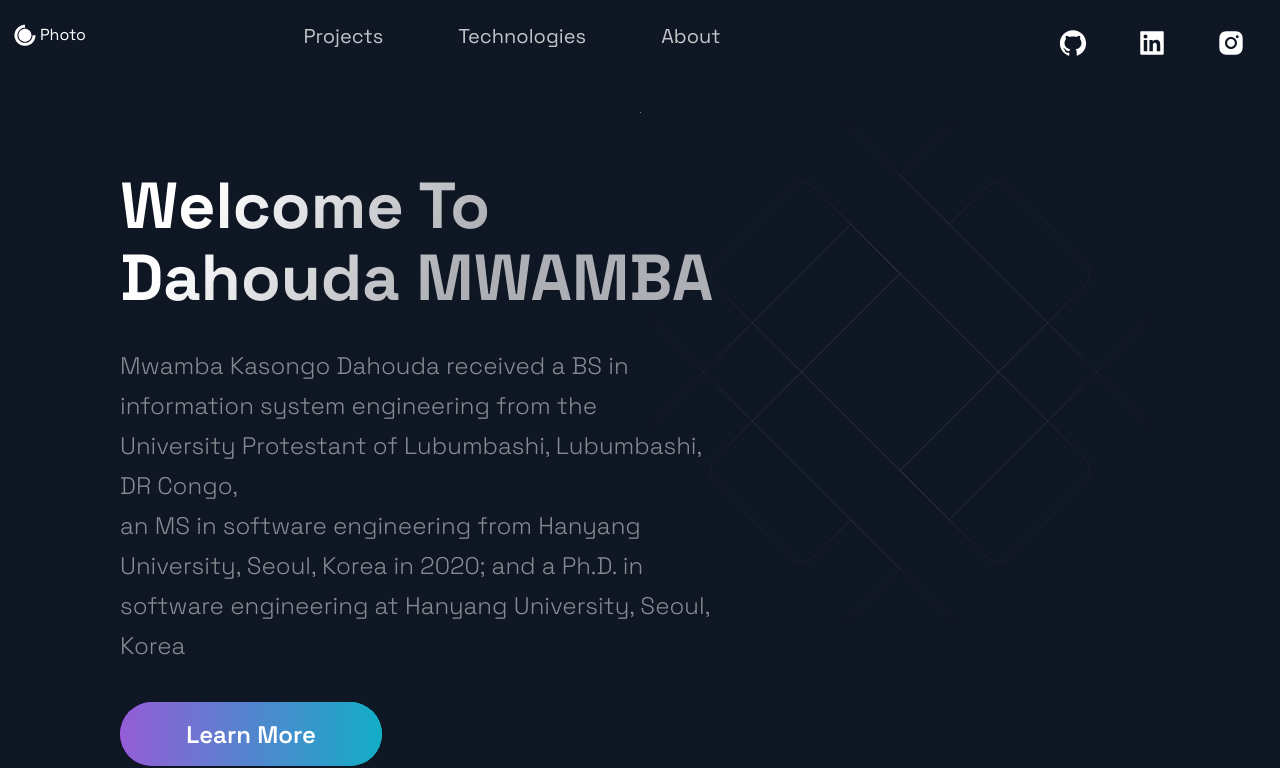
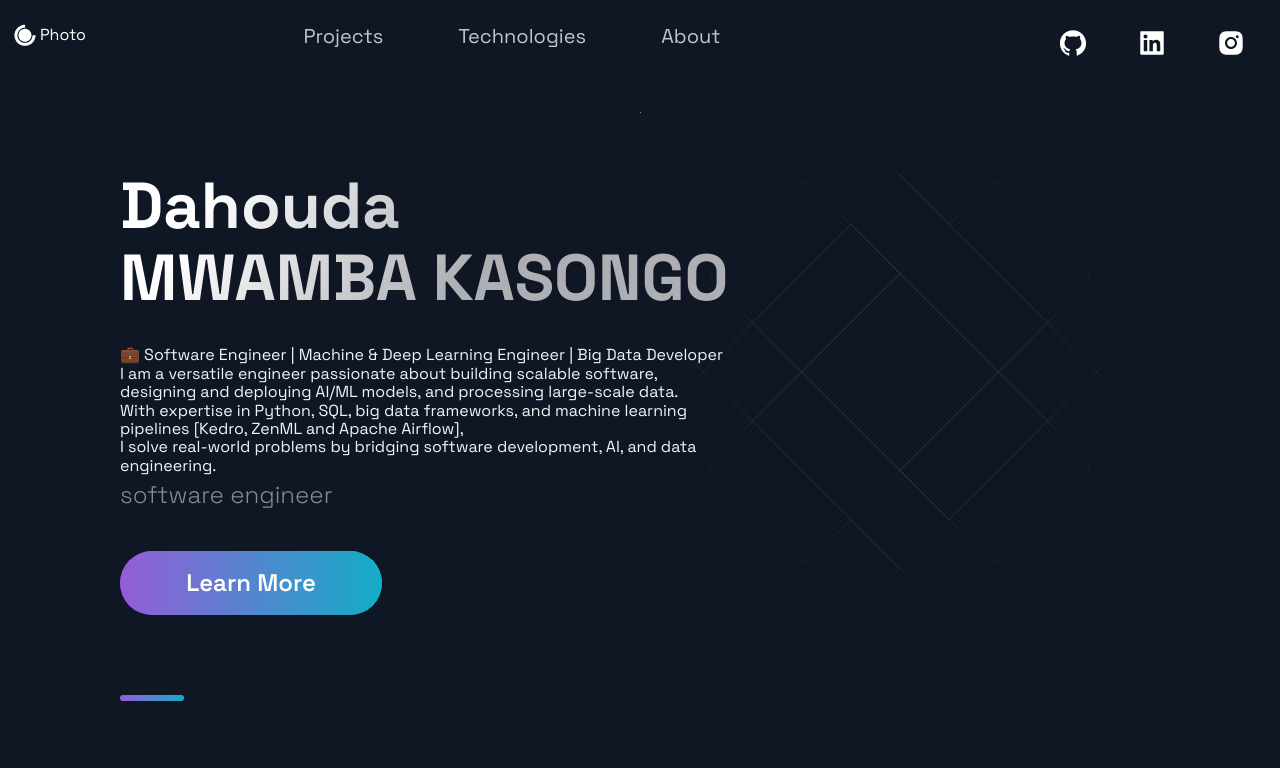
Before and after one commit to dahouda2pro/port_folio, a Next.js app: page / in a window 1280 px wide. Shown: the top 768 px of the page. Built offline with nearby package versions, Linux system fonts and the light colour scheme.

Commit message:
Updating Hero

```diff
--- a/src/components/Hero/Hero.js
+++ b/src/components/Hero/Hero.js
@@ -9,12 +9,15 @@ const Hero = (props) => (
     <Section row nopadding>
       <LeftSection>
         <SectionTitle main center>
-          Welcome To <br />
-          Dahouda MWAMBA
+          Dahouda <br />
+          MWAMBA KASONGO
         </SectionTitle>
+        💼 Software Engineer | Machine & Deep Learning Engineer | Big Data Developer <br />
+       I am a versatile engineer passionate about building scalable software, designing and deploying AI/ML models, and processing large-scale data. <br />
+       With expertise in Python, SQL, big data frameworks, and machine learning pipelines [Kedro, ZenML and Apache Airflow], <br />
+       I solve real-world problems by bridging software development, AI, and data engineering.
         <SectionText>
-       Mwamba Kasongo Dahouda received a BS in information system engineering from the University Protestant of Lubumbashi, Lubumbashi, DR Congo,
-       <br /> an MS in software engineering from Hanyang University, Seoul, Korea in 2020; and a Ph.D. in software engineering at Hanyang University, Seoul, Korea
+       software engineer
         </SectionText>
         <Button onClick={props.handleClick}>Learn More</Button>
       </LeftSection>
--- a/src/components/TimeLine/TimeLine.js
+++ b/src/components/TimeLine/TimeLine.js
@@ -46,7 +46,8 @@ const Timeline = () => {
     <Section id="about">
       <SectionTitle>About Me</SectionTitle>
       <SectionText>
-      The purpose of JavaScript Mastery is to help aspiring and established developers to take their development skills to the next level and build awesome apps.
+     Mwamba Kasongo Dahouda received a BS in information system engineering from the University Protestant of Lubumbashi, Lubumbashi, DR Congo,
+    an MS in software engineering from Hanyang University, Seoul, Korea in 2020; and a Ph.D. in software engineering at Hanyang University, Seoul, Korea
       </SectionText>
       <CarouselContainer ref={carouselRef} onScroll={handleScroll}>
         <>
```
